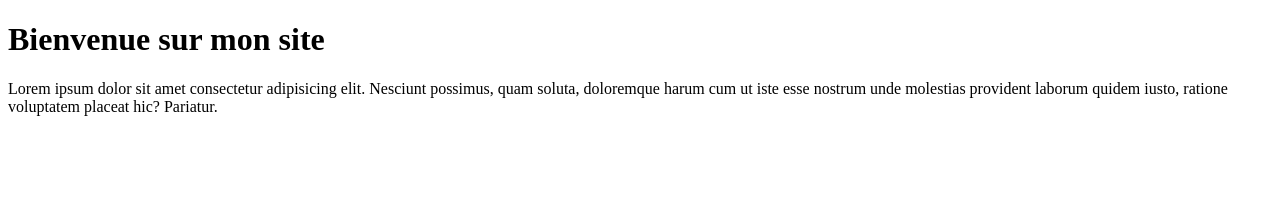
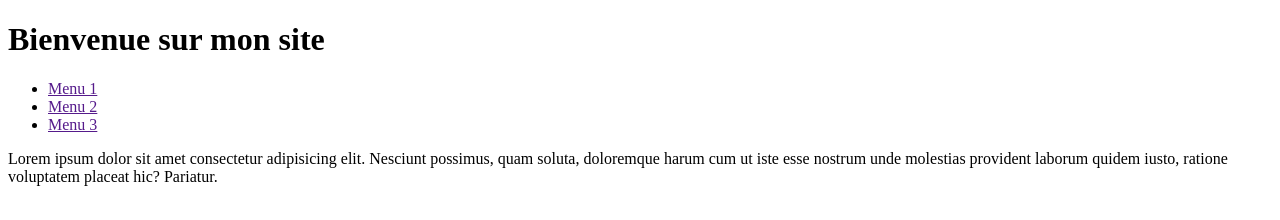
Before and after one commit to FormateurCyril/demoGit, a plain HTML site: page index.html in a window 1280 px wide. Drawn offline with Linux system fonts and the light colour scheme.

Commit message:
Ajout de menu sur la page accueil

```diff
--- a/index.html
+++ b/index.html
@@ -10,6 +10,12 @@
 
     <h1>Bienvenue sur mon site</h1>
 
+    <ul>
+        <li><a href="">Menu 1</a></li>
+        <li><a href="">Menu 2</a></li>
+        <li><a href="">Menu 3</a></li>
+    </ul>
+
     <p>Lorem ipsum dolor sit amet consectetur adipisicing elit. Nesciunt possimus, quam soluta, doloremque harum cum ut iste esse nostrum unde molestias provident laborum quidem iusto, ratione voluptatem placeat hic? Pariatur.</p>
 </body>
 </html>
```
